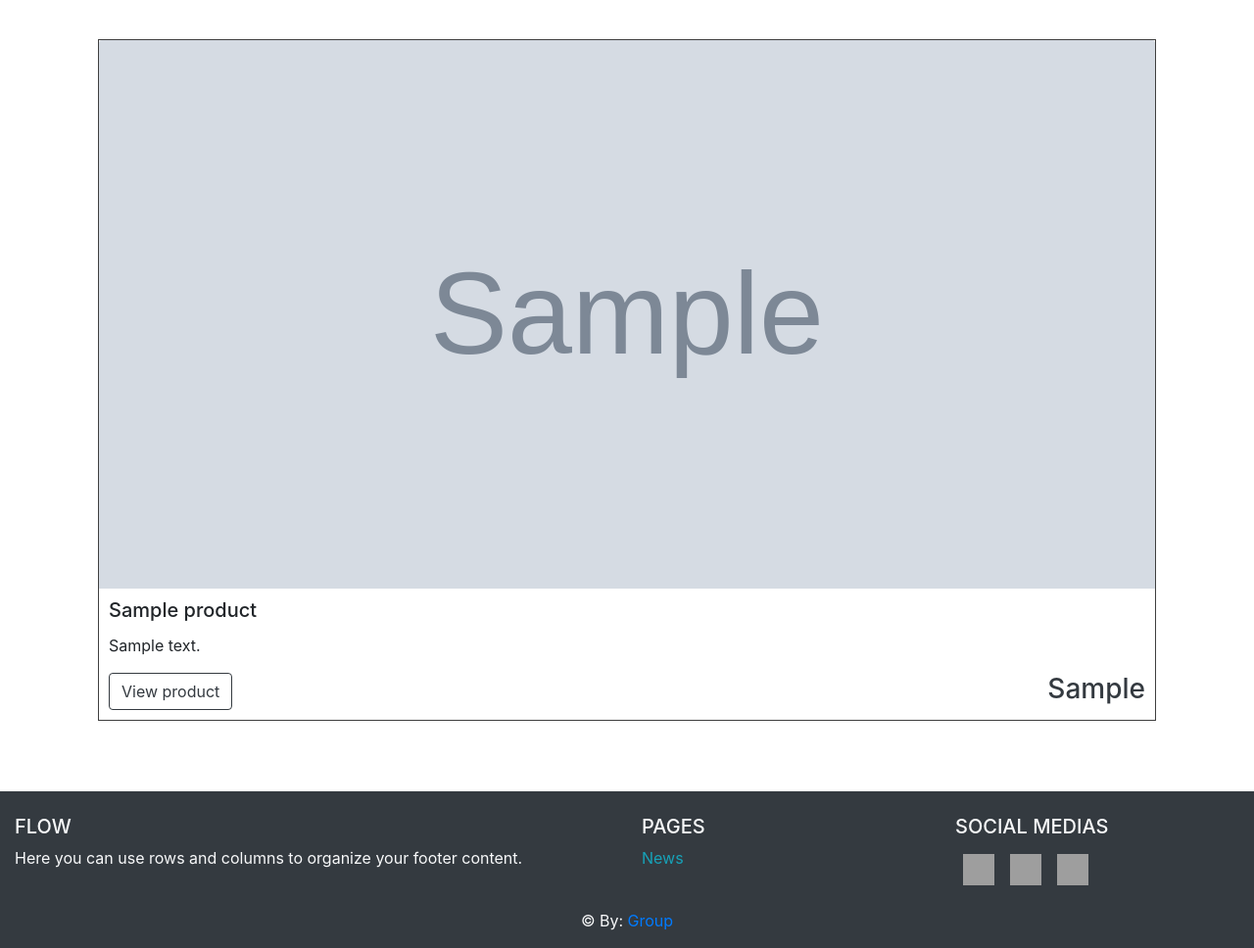
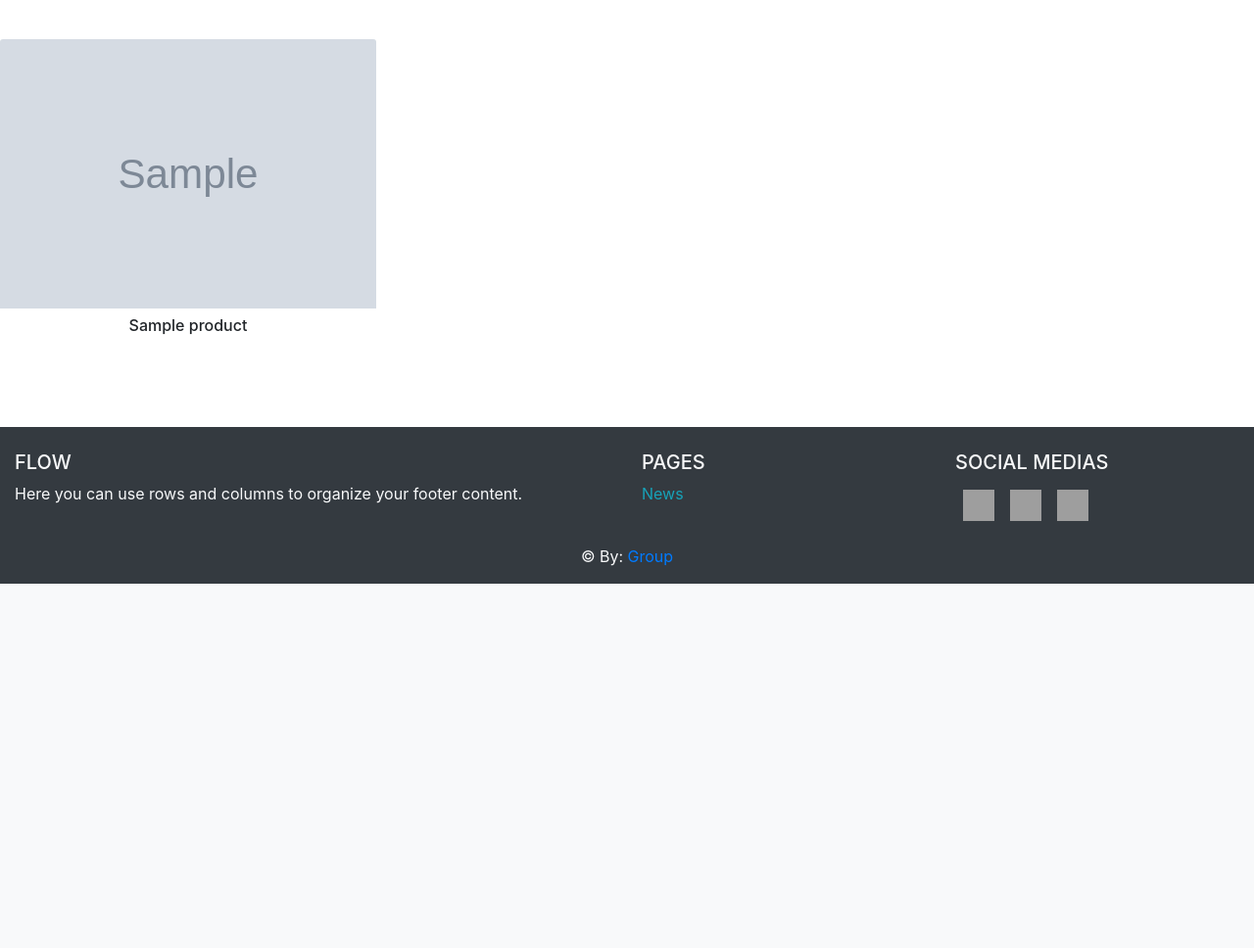
Before and after one commit to Kene881/Flow_mebel_project, a Django app: page /products/ in a window 1280 px wide. Shown: the part 286-1254 px from the top of the page at 98% size. After the commit the page ends 882 px from the top, so only its background shows below. Run offline with Django 3.2, Linux system fonts and the light colour scheme; tables that the repository leaves empty hold one stand-in row (values such as "Sample post"); grey boxes marked "Sample" are stand-in pictures; grey boxes are pictures that could not be loaded.

Commit message:
gleb main_wrapper products page

```diff
--- a/Flow_mebel_core/templates/core/main_wrapper.html
+++ b/Flow_mebel_core/templates/core/main_wrapper.html
@@ -20,7 +20,7 @@
         {% include 'core/navbar.html' %}
     {% endblock %}
 
-    <div class="main container py-4">
+    <div class="main py-4">
         {% block main %}
         {% endblock %}
     </div>
--- a/Flow_mebel_core/templates/products/products.html
+++ b/Flow_mebel_core/templates/products/products.html
@@ -1,19 +1,16 @@
 {% extends 'core/main_wrapper.html' %}
 
 {% block main %}
-<div class="card-group container">
+<div class="card-group">
         {% for product in items %}
-            <div class="mb-5 mt-3" style="max-width: 100%; min-width: 100%; border: 1px solid #3f3f3f;">
+            <div class="mb-5 mt-3 mr-4" style="max-width: 30%; min-width: 30%">
                 {% if product.image %}
-                    <img class="card-img-top" src="{{product.image.url}}" alt="Card image cap" width="70" height="560">
+                    <img class="card-img-top" src="{{product.image.url}}" alt="Card image cap" width="85%" height="85%">
                 {% endif %}
                 {% comment %} background-color: rgb(238, 224, 169);  {% endcomment %}
-                <div class="card-body" style="padding: 10px;">
-                    <h5 class="card-title">{{ product.title }}
-                    </h5>
-                    <p class="card-text text-truncate">{{ product.description }}</p>
-                    <a type="button" class="btn btn-outline-dark" href="{{ product.get_absolute_url }}">View product</a>
-                    <h3 class="card-text text-truncate float-right text-dark">{{ product.cost }}</h3>
+                <div class="">
+                    <h6 class="mt-2 text-center">{{ product.title }}
+                    </h6>
                 </div>
             </div>
         {% endfor %}
```
Also changed, not shown: Flow_mebel_core/media/27517_n_SUNRAY-01.jpg (added), Flow_mebel_core/media/27528_n_BLAZER.jpg (added), Flow_mebel_core/media/27542_n_CONNERY.jpg (added), Flow_mebel_core/media/27567_n_TORII-SOFA-03.jpg (added).
